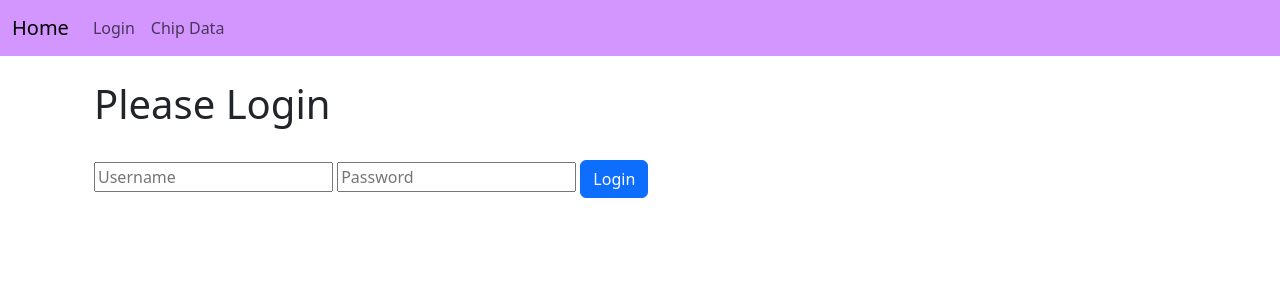
After one commit to lolani24/chipdata_software, a Flask app: page /login in a window 1280 px wide. The commit adds this page. Shown: the top 300 px of the page. Run offline with Flask 2, Linux system fonts and the light colour scheme; some libraries are stand-ins or nearby versions.

Commit message:
verison before the storm

```diff
--- a/startup.py
+++ b/startup.py
@@ -1,37 +1,25 @@
-from flask import Flask, render_template
+from flask import Flask, render_template, request, url_for
+from flask_wtf import FlaskForm
+from wtforms import StringField, SubmitField, IntegerField, TextAreaField
+from wtforms.validators import DataRequired
+from flask_sqlalchemy import SQLAlchemy
 
+db = SQLAlchemy()
 #create a Flask Instance
 app = Flask(__name__)
+app.config['SECRET_KEY'] = "only for learning purposes"
+app.config['SQLALCHEMY_DATABASE_URL']= 'sqlite:///db.sqlite'
+
 
 #create a route decorator (creating the url)
 @app.route('/') #homepage
-
 def index():
-    first_name = "Max"
-    stuff = "This is bold text"
-
-    favorite_pizza = ["pepperoni", "cheese", "mushrooms", 41]
-    return render_template("index.html", first_name=first_name, stuff=stuff, favorite_pizza=favorite_pizza)
-
-#localhost:5000.user/leilani
-@app.route('/user/<name>')
-
-def user(name):
-    return render_template("user.html", user_name=name)
-
-#common functions for jinja
-#safe =
-#capitalize
-#lower
-#upper
-#title
-#trim
-#striptags
+    front = "this is the home page"
+    return render_template("index.html", front=front)
 
 #create Custom Error Pages
 
 #Invalid URL
-
 @app.errorhandler(404)
 def page_not_found(e):
     return render_template("404.html"), 404
@@ -40,3 +28,31 @@ def page_not_found(e):
 @app.errorhandler(500)
 def page_not_found(e):
     return render_template("500.html"), 500
+
+#Login Page
+@app.route('/login', methods=['GET', 'POST'])
+def login():
+    error = None
+    if request.method =='POST':
+        if request.form['username'] != 'admin' or request.form['password'] != 'admin':
+            error = 'Invalid Credentials. Please try again.'
+        else:
+            return redirect(url_for('home'))
+    return render_template('login.html', error=error)
+
+
+
+# Create a Form Class
+class ChipForm(FlaskForm):
+    chip_ID =  IntegerField("Chip ID", validators=[DataRequired()])
+    batch_number =  IntegerField('Batch Number', validators=[DataRequired()])
+    wafer_number = IntegerField('Wafer Number', validators=[DataRequired()])
+    submit = SubmitField("Submit")
+
+
+#create chip data form
+@app.route('/chipdata', methods=['GET', 'POST'])
+def chipdata():
+    chip_ID = None
+    form = ChipForm()
+    return render_template("chipbasicinfo.html", chipdata=chipdata,form=form )
--- /dev/null
+++ b/templates/base.html
@@ -0,0 +1,19 @@
+<!doctype html>
+<html lang="en">
+  <head>
+    <meta charset="utf-8">
+    <meta name="viewport" content="width=device-width, initial-scale=1">
+    <title>Software</title>
+    <link href="https://cdn.jsdelivr.net/npm/bootstrap@5.2.0-beta1/dist/css/bootstrap.min.css" rel="stylesheet" integrity="sha384-0evHe/X+R7YkIZDRvuzKMRqM+OrBnVFBL6DOitfPri4tjfHxaWutUpFmBp4vmVor" crossorigin="anonymous">
+    <link href="={{url_for('static', filename='css/style.css')}}" rel="stylesheel">
+  </head>
+  <body>
+      {% include 'navbar.html' %}
+      <br/>
+      <div class="container">
+          {% block content %}
+          {% endblock %}
+      </div>
+    <script src="https://cdn.jsdelivr.net/npm/bootstrap@5.2.0-beta1/dist/js/bootstrap.bundle.min.js" integrity="sha384-pprn3073KE6tl6bjs2QrFaJGz5/SUsLqktiwsUTF55Jfv3qYSDhgCecCxMW52nD2" crossorigin="anonymous"></script>
+  </body>
+</html>
--- /dev/null
+++ b/templates/login.html
@@ -0,0 +1,29 @@
+{% extends 'base.html' %}
+{% block content%}
+
+<html>
+    <head>
+        <title>Welcome Human!</title>
+        <meta name="viewport" content="width=device-width, initial-scale=1.0">
+        <link href="static/bootstrap.min.css" rel="stylesheet" media="screen">
+
+    </head>
+    <body>
+        <div class="container">
+            <h1>Please Login</h1>
+            <br>
+            <form action="" method="post">
+                <input type="'text" placeholder="Username" name="username" value="{{ request.form.username}}">
+                <input type="'text" placeholder="Password" name="Password" value="{{ request.form.password}}">
+                <input class="btn btn-primary" type="submit" value="Login">
+
+            </form>
+            {% if error %}
+                <p class="error"><strong>Error:</strong></p> {{error}}
+            {% endif %}
+        </div>
+    </body>
+</html>
+
+
+{% endblock %}
--- /dev/null
+++ b/templates/navbar.html
@@ -0,0 +1,18 @@
+<nav class="navbar navbar-expand-lg"  style="background-color: #D396FF">
+    <div class="container-fluid">
+      <a class="navbar-brand" href="{{ url_for('index') }}">Home</a>
+      <button class="navbar-toggler" type="button" data-bs-toggle="collapse" data-bs-target="#navbarSupportedContent" aria-controls="navbarSupportedContent" aria-expanded="false" aria-label="Toggle navigation">
+        <span class="navbar-toggler-icon"></span>
+      </button>
+      <div class="collapse navbar-collapse" id="navbarSupportedContent">
+        <ul class="navbar-nav me-auto mb-2 mb-lg-0">
+          <li class="nav-item">
+            <a class="nav-link" href="{{ url_for('login') }}">Login</a>
+          </li>
+          <li class="nav-item">
+            <a class="nav-link" href="{{ url_for('chipdata') }}">Chip Data</a>
+          </li>
+        </ul>
+      </div>
+    </div>
+  </nav>
--- a/templates/user.html
+++ /dev/null
@@ -1 +0,0 @@
-<h1>Hello {{user_name |lower}}</h1>
```
Also changed, not shown: templates/404.html (+10 -5 lines), templates/500.html (+11 -5 lines), templates/chipbasicinfo.html (added, +27 -0 lines), templates/index.html (+4 -15 lines).
